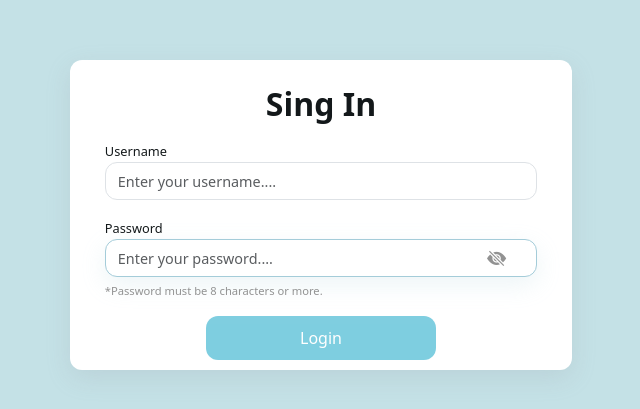
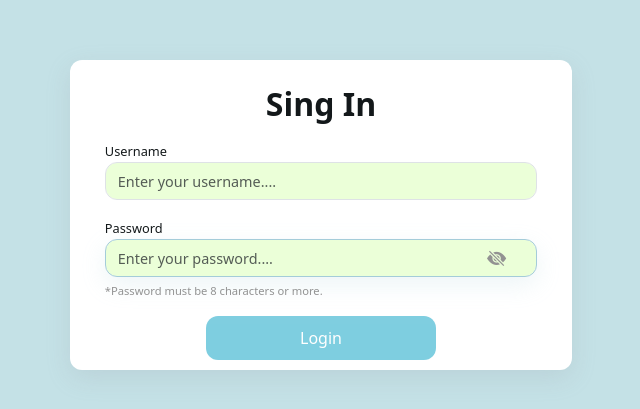
Before and after one commit to MidgardNomad/contacts-manager, an Angular app in the folder client/: page /auth in a window 1280 px wide. Shown: the part 185-594 px from the top of the page, without its empty margins (319-959 px from the left). Built offline with nearby package versions, Linux system fonts and the light colour scheme.

Commit message:
Add styles to in the input fields to indicate that they are disabled.

```diff
--- a/client/src/styles.scss
+++ b/client/src/styles.scss
@@ -23,6 +23,11 @@ body {
   }
   .form-control {
     border-radius: 12px;
+    background-color: #ebffd8;
+    &:disabled {
+      background-color: #eeefe0;
+      cursor: not-allowed;
+    }
     &::placeholder {
       font-size: 0.9em;
     }
```
